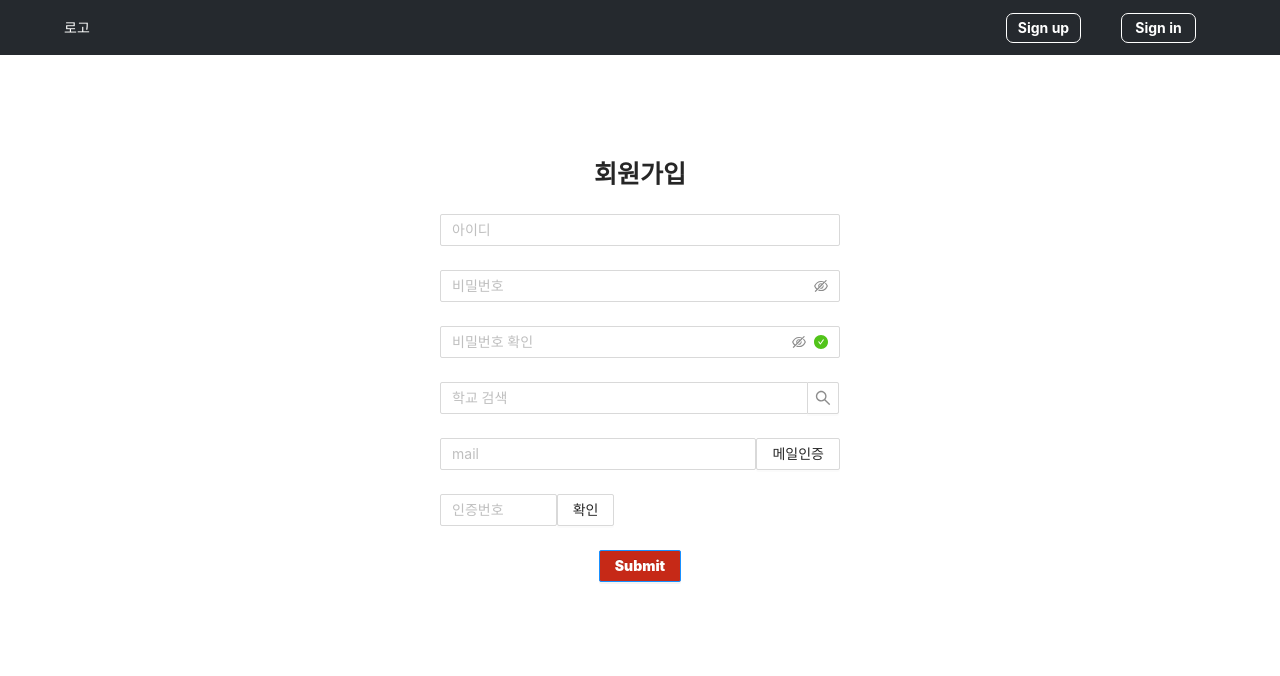
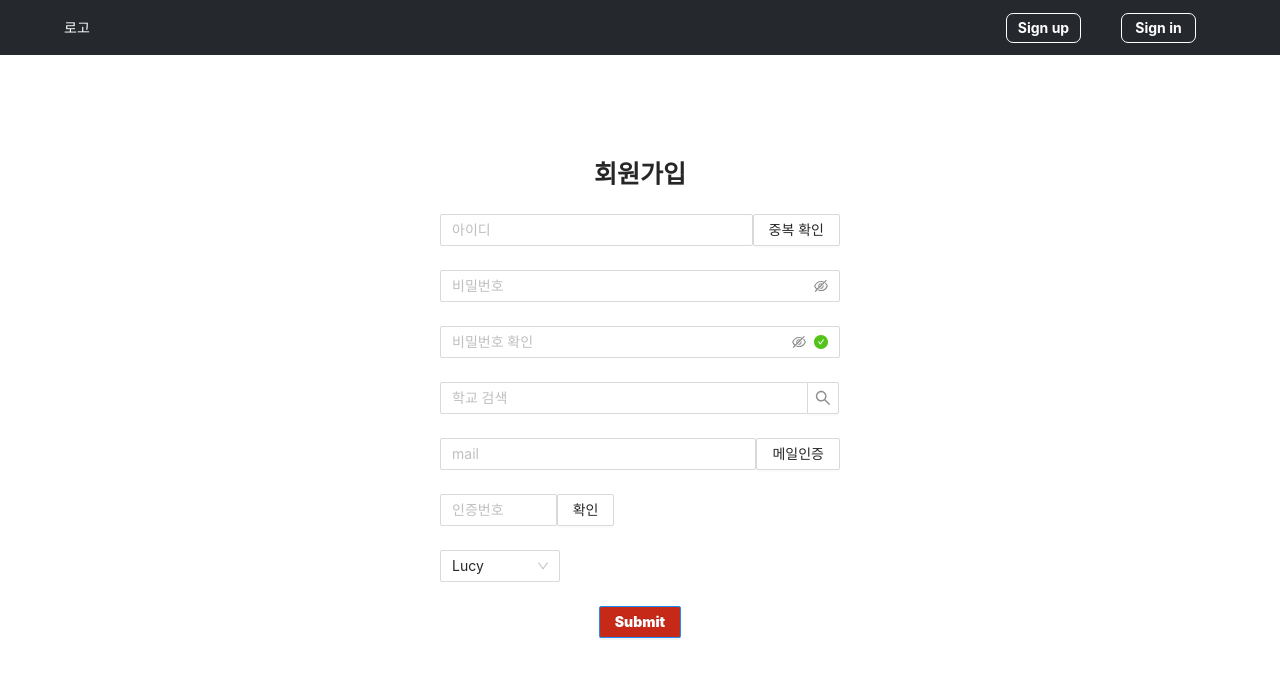
Before and after one commit to taewankang/elekant_front, a React (Create React App) app in the folder front/: page /signup in a window 1280 px wide. Shown: the top 676 px of the page. Built offline with nearby package versions, Linux system fonts and the light colour scheme.

Commit message:
Update SignUpContent.js

```diff
--- a/front/src/component/signUp/SignUpContent.js
+++ b/front/src/component/signUp/SignUpContent.js
@@ -15,7 +15,6 @@ const SignUpContent = () => {
   const [password, setPw] = useState("");
   const [pw_check, setCheck] = useState("");
   const [mail, setMail] = useState("");
-
   const [status, setStatus] = useState("error");
 
   useEffect(() => {
@@ -54,7 +53,10 @@ const SignUpContent = () => {
                 value={id}
                 onChange={onChange}
               >
-                <Input placeholder="아이디" />
+                <div style={{ display: "flex" }}>
+                  <Input placeholder="아이디" />
+                  <Button>중복 확인</Button>
+                </div>
               </Form.Item>
               <Form.Item
                 name="password"
@@ -93,7 +95,16 @@ const SignUpContent = () => {
                   <Button>확인</Button>
                 </div>
               </Form.Item>
-
+              <Form.Item name="cerification">
+                <Select defaultValue="lucy" style={{ width: 120 }}>
+                  <Option value="jack">Jack</Option>
+                  <Option value="lucy">Lucy</Option>
+                  <Option value="disabled" disabled>
+                    Disabled
+                  </Option>
+                  <Option value="Yiminghe">yiminghe</Option>
+                </Select>
+              </Form.Item>
               <div style={{ display: "flex", justifyContent: "center" }}>
                 <Form.Item>
                   <Button
```
